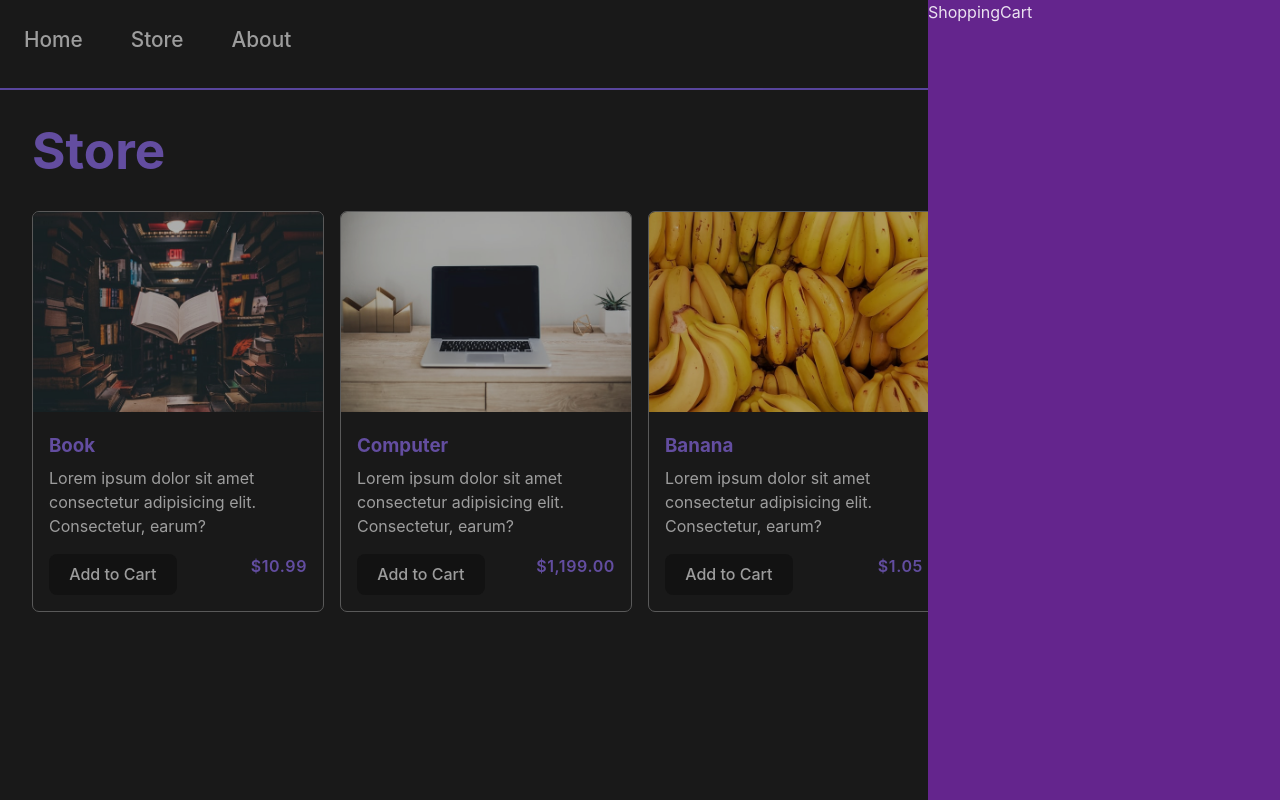
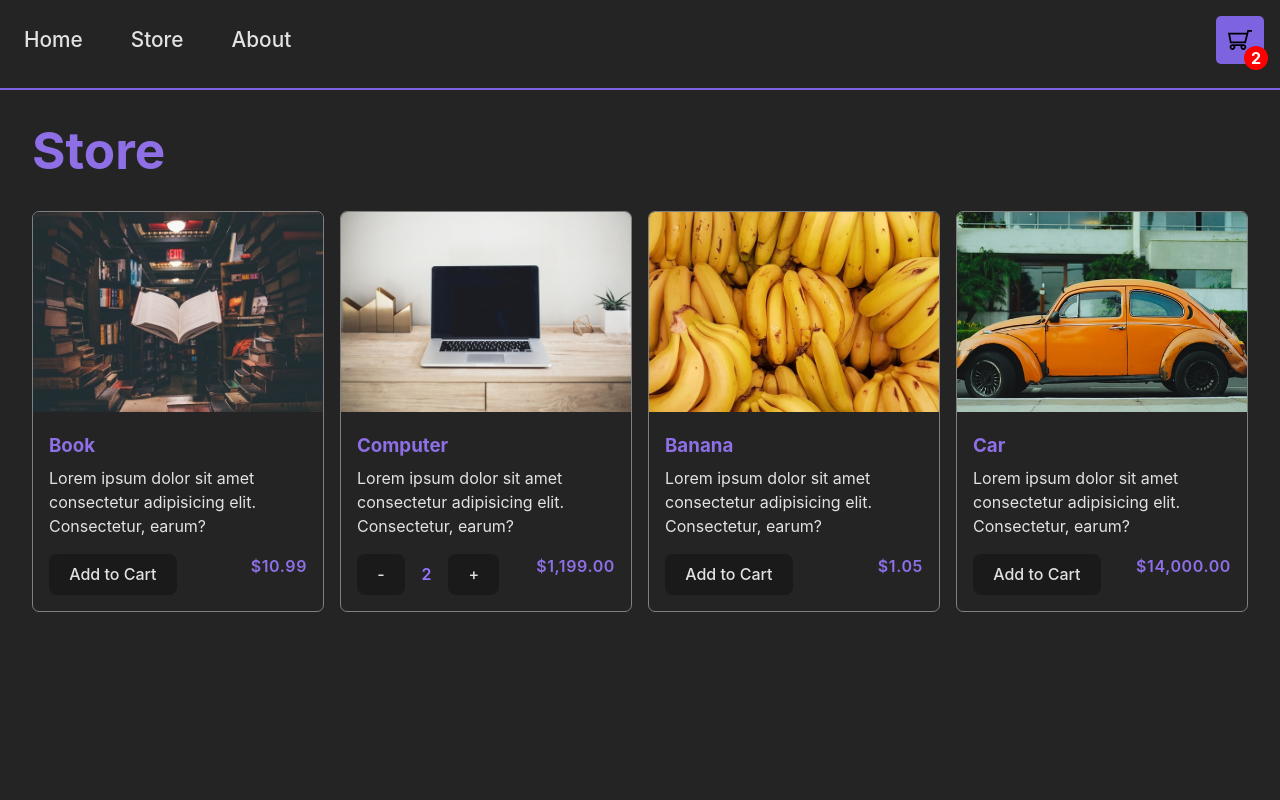
Before and after one commit to Dmitriy24S/web-shop-cart-app, a React (Vite) app: page /store in a window 1280 px wide. Built offline with nearby package versions, Linux system fonts and the light colour scheme.

Commit message:
feat: add ShoppingCart & CartItem (style & logic)
* add shopping cart & cart item (style & logic)
* add removeItemFromCart to context
* add ErrorPage route

```diff
--- /dev/null
+++ b/src/components/CartItem.tsx
@@ -0,0 +1,84 @@
+import React from 'react'
+import styled from 'styled-components'
+import { useShoppingCartContext } from '../context/ShoppingCartContext'
+import storeItems from '../data/data.json'
+import currencyFormat from '../utils/currencyFormat'
+
+interface Props {
+  id: number
+  amount: number
+}
+
+const CartItem = ({ id, amount }: Props) => {
+  const { removeItemFromCart } = useShoppingCartContext()
+  // console.log('cart item props', id, amount)
+  const item = storeItems.find((item) => item.id === id)
+  // console.log('in cart, item', item)
+  // {
+  //     "id": 2,
+  //     "name": "Computer",
+  //     "price": 1199,
+  //     "imgUrl": "/imgs/computer.jpg"
+  // }
+
+  if (item == null) return null // fixes undefined warning
+
+  return (
+    <CartItemWrapper>
+      <img src={item.imgUrl} alt={item.name} />
+      <div className='info'>
+        <h3 className='title' title={item.name}>
+          {item.name}
+        </h3>
+        <p className='amount'>Qty: {amount}</p>
+        <p>{currencyFormat(item.price * amount)}</p>
+      </div>
+      {/* // TODO: make shared X(close) btn? */}
+      <button onClick={() => removeItemFromCart(item.id)}>&times;</button>
+    </CartItemWrapper>
+  )
+}
+
+export default CartItem
+
+const CartItemWrapper = styled.div`
+  display: flex;
+  align-items: center;
+  gap: 1rem;
+  padding: 1rem;
+  border: 1px solid #535353;
+  border-radius: 7px;
+  margin-bottom: 1rem;
+  img {
+    width: 68px;
+    height: 51px;
+    object-fit: cover;
+    border-radius: 5px;
+  }
+  .info {
+    /* // TODO: create purple color var */
+    overflow: hidden;
+    /* for ellipsis? parent+child overflow hidden?*/
+  }
+  .title {
+    color: #8e6fe6;
+    margin-bottom: 0.3rem;
+    text-overflow: ellipsis;
+    white-space: nowrap;
+    overflow: hidden;
+    /* for ellipsis? parent+child overflow hidden?*/
+  }
+  .amount {
+    font-size: 0.9rem;
+    color: #a5a5a5;
+  }
+  button {
+    margin-left: auto;
+    padding: 0.5rem;
+    width: 2.2rem;
+  }
+  button:hover,
+  button:focus-visible {
+    background-color: #303030;
+  }
+`
--- a/src/components/ShoppingCart.tsx
+++ b/src/components/ShoppingCart.tsx
@@ -1,19 +1,32 @@
 import React from 'react'
 import styled from 'styled-components'
 import { useShoppingCartContext } from '../context/ShoppingCartContext'
+import CartItem from './CartItem'
 
 interface Props {
   isCartOpen: boolean
 }
 
 const ShoppingCart = ({ isCartOpen }: Props) => {
-  const { toggleCart } = useShoppingCartContext()
+  const { toggleCart, cartItems } = useShoppingCartContext()
   console.log({ isCartOpen })
+  // console.log('Open cart, cart items', cartItems)
+  // 0: {id: 1, amount: 4}
 
   return (
     <>
       <CartBackdrop onClick={toggleCart} isCartOpen={isCartOpen} />
-      <CartWrapper isCartOpen={isCartOpen}>ShoppingCart</CartWrapper>
+      <CartWrapper isCartOpen={isCartOpen}>
+        <div className='cart-top'>
+          <h2>Cart</h2>
+          <button onClick={toggleCart}>&times;</button>
+        </div>
+        <ul className='cart-list'>
+          {cartItems?.map((item) => (
+            <CartItem {...item} key={item.id} />
+          ))}
+        </ul>
+      </CartWrapper>
     </>
   )
 }
@@ -21,15 +34,45 @@ const ShoppingCart = ({ isCartOpen }: Props) => {
 export default ShoppingCart
 
 const CartWrapper = styled.div<{ isCartOpen: boolean }>`
-  background-color: #64258d;
+  background-color: #252525;
   width: 22rem;
   height: 100%;
   position: fixed;
   right: 0;
   top: 0;
   z-index: 2;
+  padding: 2rem;
   transform: ${({ isCartOpen }) => (isCartOpen ? `translateX(0)` : `translateX(100%)`)};
   transition: transform 250ms ease-in-out;
+  .cart-top {
+    position: relative;
+    display: flex;
+    justify-content: space-between;
+    align-items: center;
+    margin-bottom: 1rem;
+    h2 {
+      color: #9b3beb;
+    }
+    // TODO: make shared X(close) btn? */
+    button {
+      position: absolute;
+      right: 0;
+      padding: 0 0.5rem;
+      background: transparent;
+      color: #9b3beb;
+      font-size: 2rem;
+    }
+    button:hover,
+    button:focus-visible {
+      color: #c78bff;
+    }
+    button:focus {
+      outline: none;
+    }
+    button:focus-visible {
+      outline: 4px auto -webkit-focus-ring-color;
+    }
+  }
 `
 
 const CartBackdrop = styled.div<{ isCartOpen: boolean }>`
@@ -40,8 +83,8 @@ const CartBackdrop = styled.div<{ isCartOpen: boolean }>`
   width: 100%;
   height: 100%;
   position: fixed;
+  top: 0;
+  left: 0;
   right: 0;
-  left: 0;
-  top: 0;
   z-index: 1;
 `
--- a/src/components/StoreItem.tsx
+++ b/src/components/StoreItem.tsx
@@ -1,4 +1,4 @@
-import React, { useState } from 'react'
+import React from 'react'
 import styled from 'styled-components'
 import { useShoppingCartContext } from '../context/ShoppingCartContext'
 import currencyFormat from '../utils/currencyFormat'
@@ -11,9 +11,13 @@ interface Props {
 }
 
 const StoreItem = ({ id, name, price, imgUrl }: Props) => {
-  const { increaseCartAmount, decreaseCartAmount, getItemAmount } =
+  const { getItemAmount, increaseCartAmount, decreaseCartAmount } =
     useShoppingCartContext()
   const amount = getItemAmount(id)
+
+  // let amount = 0
+  // if (getItemAmount) amount = getItemAmount(id)
+  // ! Uncaught TypeError: increaseCartAmount is not a function -> after code save?
 
   return (
     <ItemCardWrapper>
--- a/src/context/ShoppingCartContext.tsx
+++ b/src/context/ShoppingCartContext.tsx
@@ -12,6 +12,7 @@ interface ShoppingCartContextType {
   increaseCartAmount: (id: number) => void
   decreaseCartAmount: (id: number) => void
   toggleCart: () => void
+  removeItemFromCart: (id: number) => void
 }
 
 interface Props {
@@ -24,8 +25,10 @@ export const useShoppingCartContext = () => useContext(ShoppintCartContext)
 
 // Provider
 export const ShoppingCartContextProvider = ({ children }: Props) => {
-  const [isCartOpen, setIsCartOpen] = useState(true)
-  const [cartItems, setCartItems] = useState<CartItemType[]>([])
+  const [isCartOpen, setIsCartOpen] = useState(false)
+  // const [isCartOpen, setIsCartOpen] = useState(true)
+  // const [cartItems, setCartItems] = useState<CartItemType[]>([])
+  const [cartItems, setCartItems] = useState<CartItemType[]>([{ id: 2, amount: 2 }])
 
   const toggleCart = () => {
     console.log(isCartOpen, 'toggle')
@@ -39,6 +42,10 @@ export const ShoppingCartContextProvider = ({ children }: Props) => {
 
   const getItemAmount = (id: number) => {
     return cartItems.find((item) => item.id === id)?.amount || 0
+  }
+
+  const removeItemFromCart = (id: number) => {
+    setCartItems((currentCartItems) => currentCartItems.filter((item) => item.id !== id))
   }
 
   const increaseCartAmount = (id: number) => {
@@ -93,7 +100,8 @@ export const ShoppingCartContextProvider = ({ children }: Props) => {
         increaseCartAmount,
         decreaseCartAmount,
         getCartAmount,
-        getItemAmount
+        getItemAmount,
+        removeItemFromCart
       }}
     >
       {children}
--- a/src/main.tsx
+++ b/src/main.tsx
@@ -1,4 +1,4 @@
-import React from 'react'
+import React, { Suspense } from 'react'
 import ReactDOM from 'react-dom/client'
 import {
   createBrowserRouter,
@@ -12,17 +12,55 @@ import { ShoppingCartContextProvider } from './context/ShoppingCartContext'
 import './index.css'
 import MainLayout from './layouts/MainLayout'
 import About from './pages/About'
+import ErrorPage from './pages/ErrorPage'
 import Home from './pages/Home'
 import Store from './pages/Store'
+
+// browser side - react lazy loading
+// const Home = React.lazy(() => import(/* webpackChunkName: 'Home' */ './pages/Home'))
+// const Store = React.lazy(() => import(/* webpackChunkName: 'Store' */ './pages/Store'))
+// const About = React.lazy(() => import(/* webpackChunkName: 'About' */ './pages/About'))
+// const ErrorPage = React.lazy(
+//   () => import(/* webpackChunkName: 'ErrorPage' */ './pages/ErrorPage')
+// )
 
 const router = createBrowserRouter([
   {
     path: '/',
     element: <MainLayout />,
     children: [
-      { path: '', element: <Home /> },
-      { path: '/store', element: <Store /> },
-      { path: '/about', element: <About /> }
+      {
+        path: '',
+        element: (
+          // <Suspense>
+          <Home />
+          // </Suspense>
+        )
+      },
+      {
+        path: '/store',
+        element: (
+          // <Suspense fallback={<h1>Loading...</h1>}>
+          <Store />
+          // </Suspense>
+        )
+      },
+      {
+        path: '/about',
+        element: (
+          // <Suspense>
+          <About />
+          // </Suspense>
+        )
+      },
+      {
+        path: '*',
+        element: (
+          // <Suspense>
+          <ErrorPage />
+          // </Suspense>
+        )
+      }
     ]
   }
 ])
--- /dev/null
+++ b/src/pages/ErrorPage.tsx
@@ -0,0 +1,19 @@
+import React from 'react'
+import styled from 'styled-components'
+
+const ErrorPage = () => {
+  return (
+    <ErrorWrapper>
+      <h1>Oops!</h1>
+      <p>Sorry, an unexpected error has occurred.</p>
+    </ErrorWrapper>
+  )
+}
+
+export default ErrorPage
+
+const ErrorWrapper = styled.div`
+  display: flex;
+  flex-direction: column;
+  align-items: center;
+`
```
